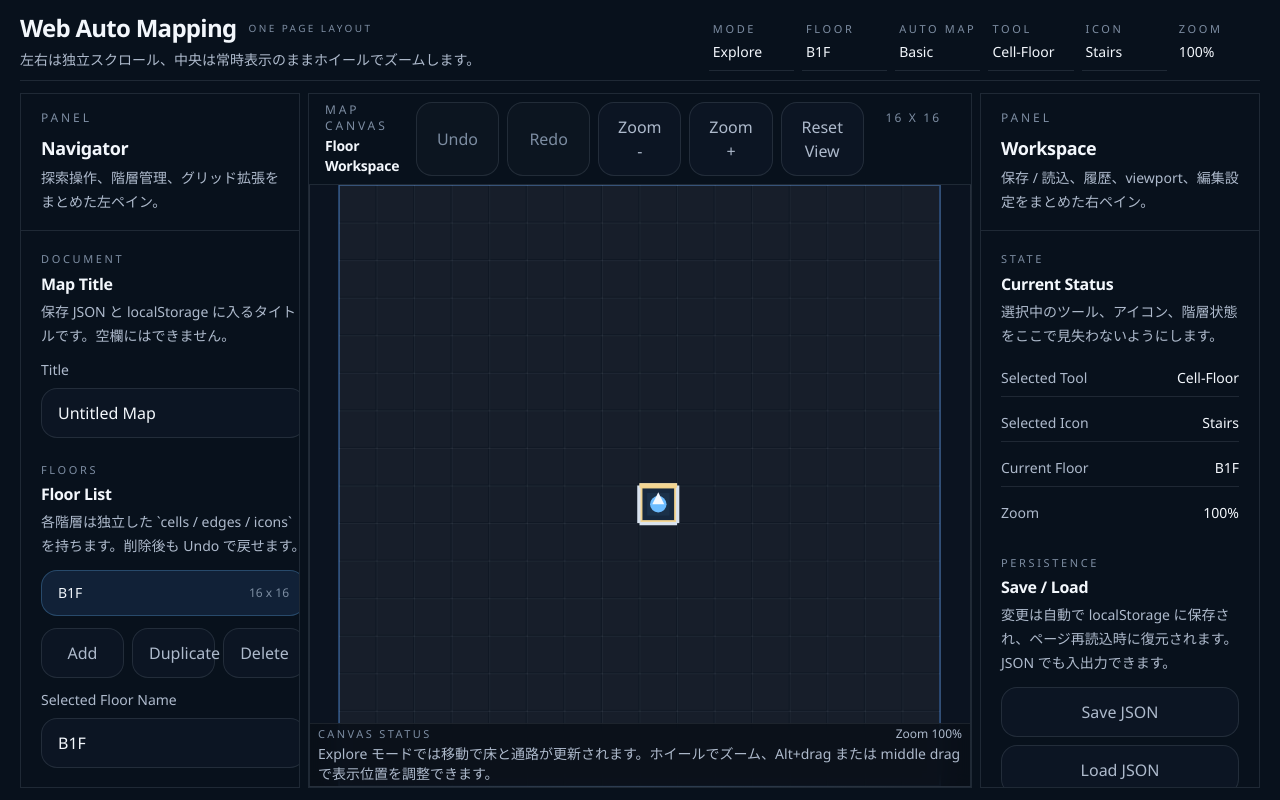
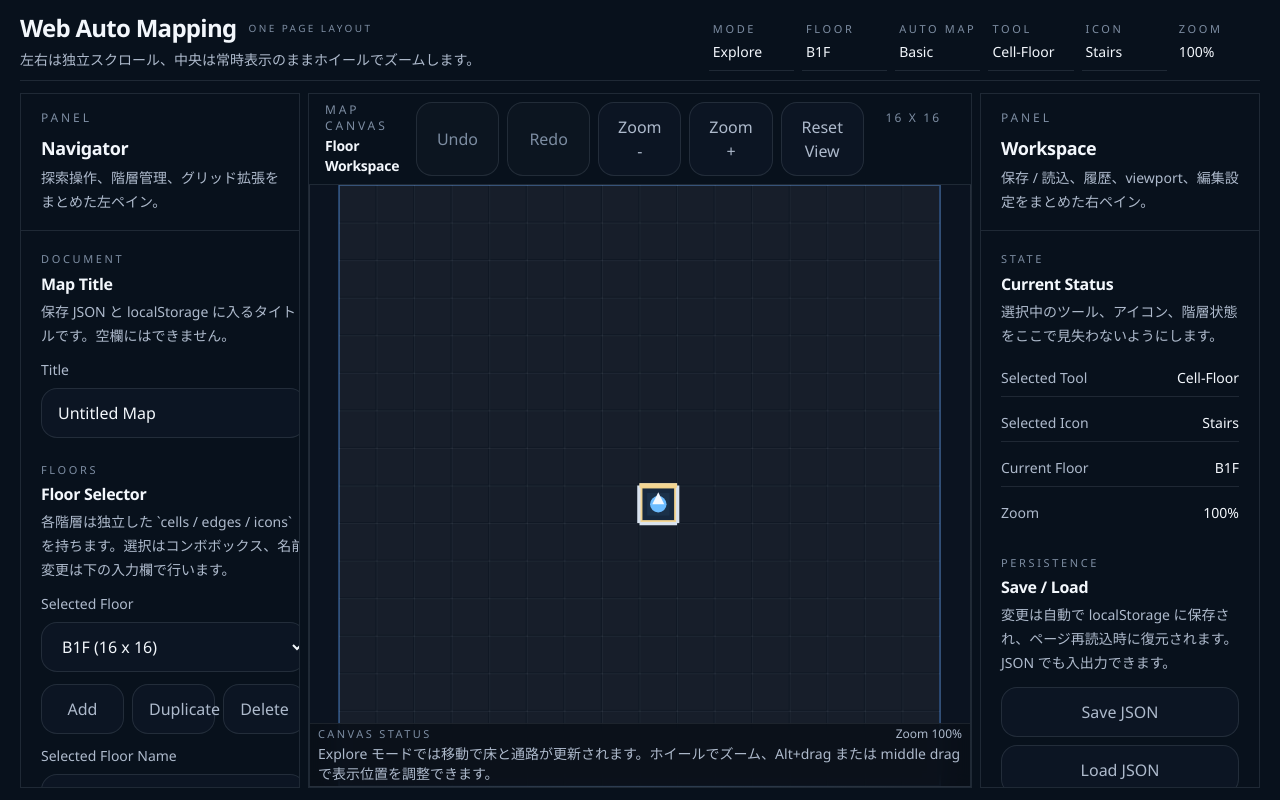
Before and after one commit to hinatayuusuke/Web-Auto-Mapping, a React (Vite) app: page / in a window 1280 px wide. Built offline with nearby package versions, Linux system fonts and the light colour scheme.

Commit message:
左ペインの Floor List をカード一覧からコンボボックスへ置き換え、名前編集 input は維持した

```diff
--- a/src/App.tsx
+++ b/src/App.tsx
@@ -333,32 +333,23 @@ function App() {
             <section className="space-y-3">
               <PanelHeading
                 eyebrow="Floors"
-                title="Floor List"
-                body="各階層は独立した `cells / edges / icons` を持ちます。削除後も Undo で戻せます。"
+                title="Floor Selector"
+                body="各階層は独立した `cells / edges / icons` を持ちます。選択はコンボボックス、名前変更は下の入力欄で行います。"
               />
-              <div className="grid gap-2">
-                {floors.map((floor) => (
-                  <button
-                    key={floor.id}
-                    type="button"
-                    onClick={() => setSelectedFloor(floor.id)}
-                    className={`rounded-2xl border px-4 py-3 text-left transition ${
-                      floor.id === selectedFloor?.id
-                        ? 'border-[var(--color-border-strong)] bg-[rgba(87,159,255,0.12)]'
-                        : 'border-[var(--color-border)] bg-[var(--color-surface)] hover:border-[var(--color-border-strong)]'
-                    }`}
-                  >
-                    <div className="flex items-center justify-between gap-3">
-                      <span className="text-sm font-medium text-[var(--color-text-strong)]">
-                        {floor.name}
-                      </span>
-                      <span className="text-xs text-[var(--color-muted)]">
-                        {floor.width} x {floor.height}
-                      </span>
-                    </div>
-                  </button>
-                ))}
-              </div>
+              <label className="grid gap-2">
+                <span className="text-sm text-[var(--color-text-soft)]">Selected Floor</span>
+                <select
+                  className="rounded-2xl border border-[var(--color-border)] bg-[var(--color-surface)] px-4 py-3 text-sm text-[var(--color-text-strong)] outline-none ring-0 transition focus:border-[var(--color-border-strong)]"
+                  value={selectedFloor?.id ?? ''}
+                  onChange={(event) => setSelectedFloor(event.target.value)}
+                >
+                  {floors.map((floor) => (
+                    <option key={floor.id} value={floor.id}>
+                      {floor.name} ({floor.width} x {floor.height})
+                    </option>
+                  ))}
+                </select>
+              </label>
               <div className="grid grid-cols-3 gap-2">
                 <ShortcutButton label="Add" onClick={addFloor} />
                 <ShortcutButton label="Duplicate" onClick={duplicateSelectedFloor} />
```
Also changed, not shown: .agent/changes.md.
